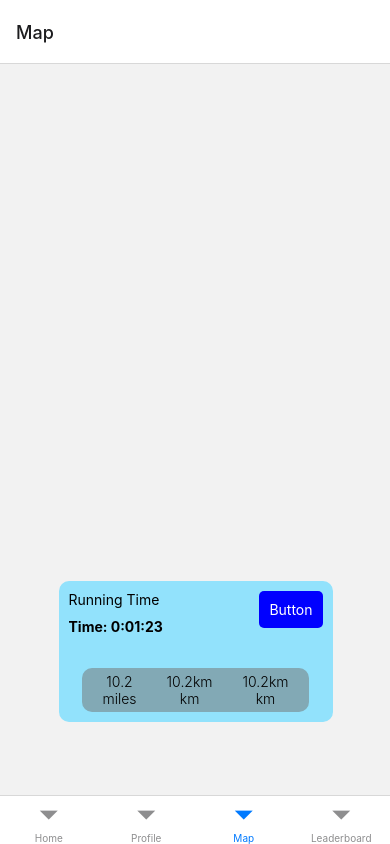
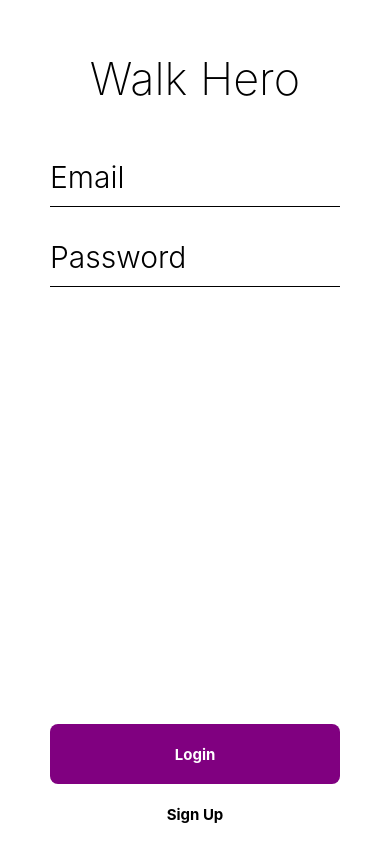
Before and after one commit to khanhvu0/IrvineHacks24, a React Native app in the folder frontend/: screen /Map in a window 390 px wide. Built offline with nearby package versions, Linux system fonts and the light colour scheme.

Commit message:
scuffed login

```diff
--- a/frontend/App.js
+++ b/frontend/App.js
@@ -1,25 +1,68 @@
 import { StatusBar } from 'expo-status-bar';
 import { StyleSheet, Text, View } from 'react-native';
+import { AppRegistry } from 'react-native';
 
 import { NavigationContainer } from '@react-navigation/native';
-import {createBottomTabNavigator} from '@react-navigation/bottom-tabs'
+import {createNativeStackNavigator} from '@react-navigation/native-stack';
+import { createBottomTabNavigator } from '@react-navigation/bottom-tabs';
 
-import Home from './screens/Home'
-import Profile from './screens/Profile'
-import Map from './screens/Map'
-import Leaderboard from './screens/Leaderboard'
+import { Login } from "./login/Login";
+import { Register } from "./login/Register";
+import { LoadingScreen } from "./login/LoadingScreen";
+import { Home } from "./screens/Home";
+import { Profile } from "./screens/Profile";
+import { Map } from "./screens/Map";
+import { Leaderboard } from "./screens/Leaderboard";
 
 const Tab = createBottomTabNavigator();
+const Stack = createNativeStackNavigator();
+
+function MainTabNavigator() {
+  return (
+    <Tab.Navigator>
+      <Tab.Screen name="Home" component={Home} />
+      <Tab.Screen name="Profile" component={Profile} />
+      <Tab.Screen name="Map" component={Map} />
+      <Tab.Screen name="Leaderboard" component={Leaderboard} />
+    </Tab.Navigator>
+  );
+}
 
 export default function App() {
   return (
     <NavigationContainer>
-			<Tab.Navigator>
-        <Tab.Screen name="Home" component={Home} />
-				<Tab.Screen name="Profile" component={Profile} />
-				<Tab.Screen name="Map" component={Map} />
-        <Tab.Screen name="Leaderboard" component={Leaderboard} />
-			</Tab.Navigator>
+			<Stack.Navigator initialRouteName="LoadingScreen">
+        <Stack.Screen
+          name="LoadingScreen"
+          component={LoadingScreen}
+          options={{
+            headerShown: false,
+          }}
+        />
+        <Stack.Screen
+          name="Login"
+          component={Login}
+          options={{
+            headerShown: false,
+          }}
+        />
+        <Stack.Screen
+          name="Register"
+          component={Register}
+          options={{
+            headerShown: false,
+          }}
+        />
+        <Stack.Screen
+          name="Main"
+          component={MainTabNavigator}
+          options={{
+            headerShown: false,
+          }}
+        />
+      </Stack.Navigator>
 		</NavigationContainer>
   );
 }
+
+AppRegistry.registerComponent('frontend', () => App)
--- a/frontend/app.json
+++ b/frontend/app.json
@@ -15,10 +15,15 @@
       "**/*"
     ],
     "ios": {
+      "googleServicesFile": "./GoogleService-Info.plist",
       "supportsTablet": true,
+      "infoPlist": {
+        "NSMotionUsageDescription": "Needs Permission for Steps"
+      },
       "bundleIdentifier": "com.ucihackers.stride"
     },
     "android": {
+      "googleServicesFile": "./google-services.json",
       "adaptiveIcon": {
         "foregroundImage": "./assets/adaptive-icon.png",
         "backgroundColor": "#ffffff"
@@ -27,6 +32,18 @@
     },
     "web": {
       "favicon": "./assets/favicon.png"
-    }
+    },
+    "plugins": [
+      "./node_modules/expo-sample-pedometer/expo-sample-pedometer-plugin.js",
+      "@react-native-firebase/app",
+      [
+        "expo-build-properties",
+        {
+          "ios": {
+            "useFrameworks": "static"
+          }
+        }
+      ]
+    ]
   }
 }
--- /dev/null
+++ b/frontend/login/CTAButton.js
@@ -0,0 +1,51 @@
+import React, { FC } from "react";
+
+import { TouchableOpacity, Text, StyleSheet } from "react-native";
+
+//type ButtonType = "primary" | "secondary";
+
+// interface CTAButtonProps {
+//   title: string;
+//   variant: ButtonType;
+//   onPress: () => void;
+// }
+
+export const CTAButton = ({ title, onPress, variant }) => {
+  const containerStyle =
+    variant === "primary" ? styles.containerPrimary : styles.containerSecondary;
+
+  const textStyle =
+    variant === "primary" ? styles.textPrimary : styles.textSecondary;
+
+  return (
+    <TouchableOpacity onPress={onPress} style={containerStyle}>
+      <Text style={textStyle}>{title}</Text>
+    </TouchableOpacity>
+  );
+};
+
+const styles = StyleSheet.create({
+  containerPrimary: {
+    height: 60,
+    backgroundColor: "purple",
+    borderRadius: 8,
+    justifyContent: "center",
+    alignItems: "center",
+  },
+  containerSecondary: {
+    height: 60,
+    backgroundColor: "white",
+    justifyContent: "center",
+    alignItems: "center",
+  },
+  textPrimary: {
+    fontSize: 15,
+    fontWeight: "bold",
+    color: "white",
+  },
+  textSecondary: {
+    fontSize: 15,
+    fontWeight: "bold",
+    color: "black",
+  },
+});
--- /dev/null
+++ b/frontend/login/LoadingScreen.js
@@ -0,0 +1,35 @@
+import React, { useEffect, useState } from "react";
+
+import { View, Text, StyleSheet } from "react-native";
+
+import { useNavigation } from "@react-navigation/native";
+import { NativeStackNavigationProp } from "@react-navigation/native-stack";
+
+export const LoadingScreen = () => {
+  const nav = useNavigation();
+
+  useEffect(() => {
+    nav.replace("Login");
+    // Login Decision Logic Here
+  }, []);
+
+  return (
+    <View style={styles.container}>
+      <Text style={styles.loadingText}>Loading</Text>
+    </View>
+  );
+};
+
+const styles = StyleSheet.create({
+  container: {
+    flex: 1,
+    justifyContent: "center",
+    alignItems: "center",
+    backgroundColor: "white",
+  },
+  loadingText: {
+    fontSize: 70,
+    fontWeight: "200",
+    textAlign: "center",
+  },
+});
--- /dev/null
+++ b/frontend/login/Login.js
@@ -0,0 +1,97 @@
+import { useNavigation } from "@react-navigation/native";
+import React, { useState } from "react";
+import {
+  SafeAreaView,
+  View,
+  Text,
+  StyleSheet,
+  TextInput,
+  Pressable,
+  Keyboard,
+  Alert,
+} from "react-native";
+import { CTAButton } from "./CTAButton";
+
+//import { NativeStackNavigationProp } from "@react-navigation/native-stack";
+
+export const Login = () => {
+  const [email, setEmail] = useState();
+  const [password, setPassword] = useState();
+
+  const nav = useNavigation();
+
+  const goToRegistration = () => {
+    nav.push("Register");
+  };
+
+  const goToMainFlow = async () => {
+    // Login Query
+  };
+
+  return (
+    <Pressable style={styles.contentView} onPress={Keyboard.dismiss}>
+      <SafeAreaView style={styles.contentView}>
+        <View style={styles.container}>
+          <View style={styles.titleContainer}>
+            <Text style={styles.titleText}>Walk Hero</Text>
+          </View>
+          <View style={styles.mainContent}>
+            <TextInput
+              style={styles.loginTextField}
+              placeholder="Email"
+              value={email}
+              onChangeText={setEmail}
+              autoCapitalize="none"
+              inputMode="email"
+            />
+            <TextInput
+              style={styles.loginTextField}
+              placeholder="Password"
+              value={password}
+              onChangeText={setPassword}
+              secureTextEntry
+            />
+          </View>
+          <CTAButton title="Login" onPress={goToMainFlow} variant="primary" />
+          <CTAButton
+            title="Sign Up"
+            onPress={goToRegistration}
+            variant="secondary"
+          />
+        </View>
+      </SafeAreaView>
+    </Pressable>
+  );
+};
+
+const styles = StyleSheet.create({
+  contentView: {
+    flex: 1,
+    backgroundColor: "white",
+  },
+  container: {
+    flex: 1,
+    marginHorizontal: 50,
+    backgroundColor: "white",
+    paddingTop: 20,
+  },
+  titleContainer: {
+    flex: 1.2,
+    justifyContent: "center",
+  },
+  titleText: {
+    fontSize: 45,
+    textAlign: "center",
+    fontWeight: "200",
+  },
+  loginTextField: {
+    borderBottomWidth: 1,
+    height: 60,
+    fontSize: 30,
+    marginVertical: 10,
+    fontWeight: "300",
+  },
+  mainContent: {
+    flex: 6,
+  },
+});
--- /dev/null
+++ b/frontend/login/Register.js
@@ -0,0 +1,119 @@
+import { useNavigation } from '@react-navigation/native';
+import React, { useState } from 'react';
+import {
+  SafeAreaView,
+  View,
+  Text,
+  StyleSheet,
+  TextInput,
+  Pressable,
+  Keyboard,
+  Alert,
+} from 'react-native';
+import { CTAButton } from './CTAButton';
+//import { NativeStackNavigationProp } from "@react-navigation/native-stack";
+import auth from '@react-native-firebase/auth';
+import db from '@react-native-firebase/database';
+
+export const Register = () => {
+  const [name, setName] = useState();
+  const [email, setEmail] = useState();
+  const [password, setPassword] = useState();
+
+  const nav = useNavigation();
+
+  const createProfile = async (response) => {
+    db().ref(`/users/${response.user.uid}`).set({ name });
+    db().ref(`/users/${response.user.uid}/leaderboard`).set({ totalSteps: 0})
+  };
+
+  const registerAndGoToMainFlow = async () => {
+    if (email && password) {
+        try {
+            const response = await auth().createUserWithEmailAndPassword(
+                email,
+                password
+            )
+            if (response.user){
+                await createProfile(response);
+                nav.replace("MainTabNavigator")
+            }
+        } catch (e) {
+            Alert.alert("Login failed, please try again.")
+        }
+    }
+  };
+
+  return (
+    <Pressable style={styles.contentView} onPress={Keyboard.dismiss}>
+      <SafeAreaView style={styles.contentView}>
+        <View style={styles.container}>
+          <View style={styles.titleContainer}>
+            <Text style={styles.titleText}>Register</Text>
+          </View>
+          <View style={styles.mainContent}>
+            <TextInput
+              style={styles.loginTextField}
+              placeholder="Name"
+              value={name}
+              onChangeText={setName}
+            />
+            <TextInput
+              style={styles.loginTextField}
+              placeholder="Email"
+              value={email}
+              onChangeText={setEmail}
+              inputMode="email"
+              autoCapitalize="none"
+            />
+            <TextInput
+              style={styles.loginTextField}
+              placeholder="Password"
+              value={password}
+              onChangeText={setPassword}
+              secureTextEntry
+            />
+          </View>
+          <CTAButton
+            title="Sign Up"
+            onPress={registerAndGoToMainFlow}
+            variant="primary"
+          />
+          <CTAButton title="Go Back" onPress={nav.goBack} variant="secondary" />
+        </View>
+      </SafeAreaView>
+    </Pressable>
+  );
+};
+
+const styles = StyleSheet.create({
+  contentView: {
+    flex: 1,
+    backgroundColor: "white",
+  },
+  container: {
+    flex: 1,
+    marginHorizontal: 50,
+    backgroundColor: "white",
+    paddingTop: 20,
+  },
+  titleContainer: {
+    flex: 1.2,
+    justifyContent: "center",
+  },
+  titleText: {
+    fontSize: 45,
+    textAlign: "center",
+    fontWeight: "200",
+  },
+  loginTextField: {
+    borderBottomWidth: 1,
+    height: 60,
+    fontSize: 30,
+    marginVertical: 10,
+    fontWeight: "300",
+  },
+  mainContent: {
+    flex: 6,
+  },
+});
```
Also changed, not shown: frontend/package.json (+12 -1 lines), 11 other files (tests, documents, lock files or other folders).
